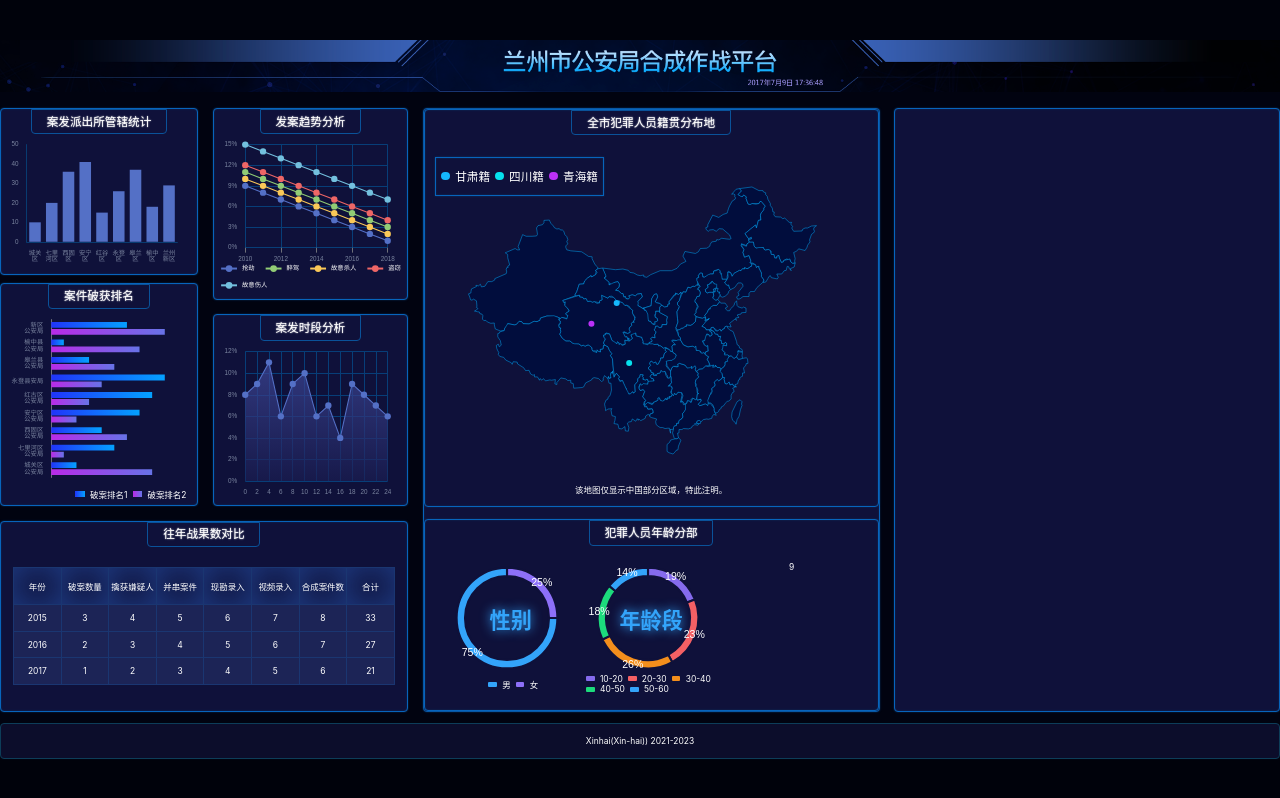
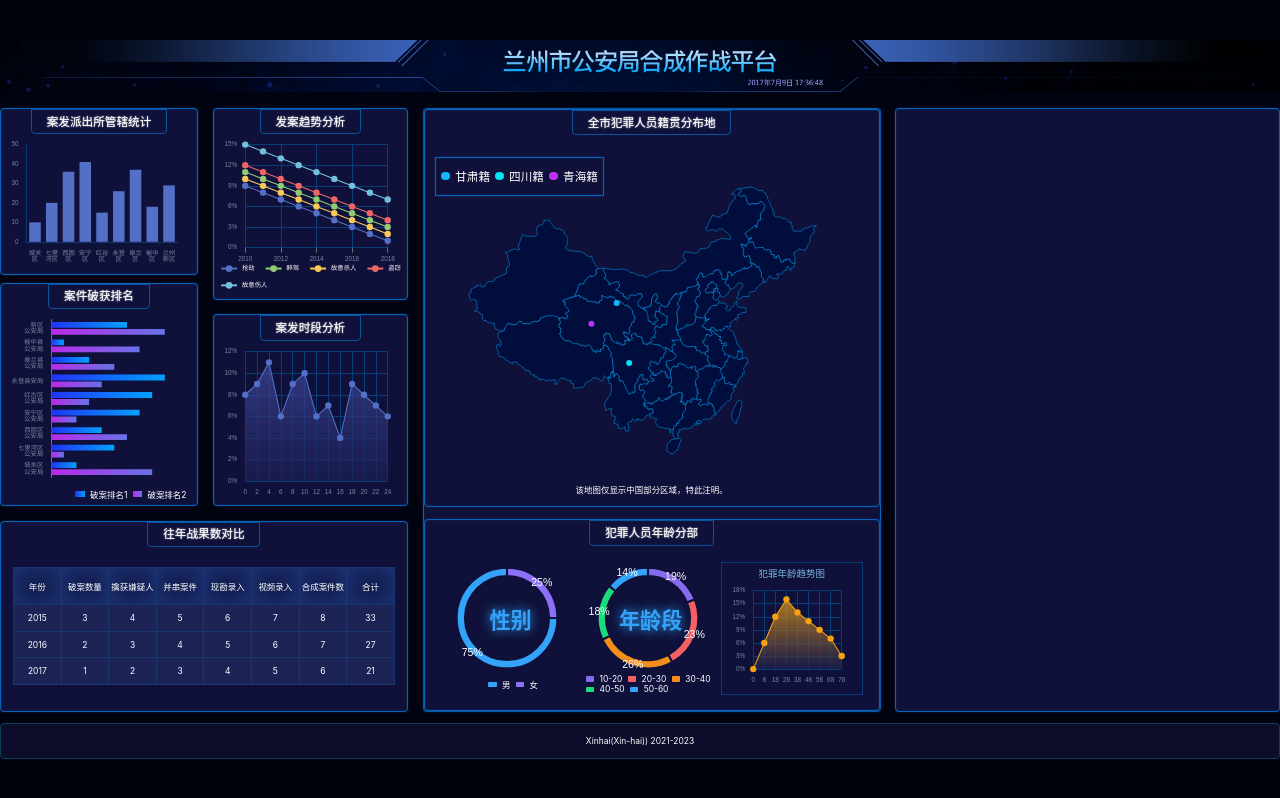
Before and after one commit to Xin-hai/Large-visual-screen, a React (Vite) app: page /#/ in a window 1280 px wide. Built offline with nearby package versions, Linux system fonts and the light colour scheme.

Commit message:
初步完成Chart9,借鉴Chart4

```diff
--- a/src/components/chart-4.tsx
+++ b/src/components/chart-4.tsx
@@ -6,7 +6,7 @@ import {createEchartsOptions} from "../shared/create-echarts-options";
 export const Chart4 = () => {
   const divRef = useRef(null);
   useEffect(() => {
-    var myChart = echarts.init(divRef.current);
+    let myChart = echarts.init(divRef.current);
     myChart.setOption(createEchartsOptions({
       xAxis: {
         type: 'category',
--- a/src/components/chart-9.tsx
+++ b/src/components/chart-9.tsx
@@ -1,14 +1,54 @@
 import React, {useEffect, useRef} from 'react';
 import * as echarts from "echarts";
+import {px} from "../shared/px";
+import {createEchartsOptions} from "../shared/create-echarts-options";
 
 export const Chart9 = () => {
   const divRef = useRef(null);
   useEffect(() => {
     let myChart = echarts.init(divRef.current);
-  },[])
+    myChart.setOption(createEchartsOptions({
+      color: '#f7a110',
+      xAxis: {
+        type: 'category',
+        boundaryGap: false,
+        data: [0, 8, 18, 28, 38, 48, 58, 68, 78],
+        splitLine: {show: true, lineStyle: {color: '#073E78'}},
+        axisTick: {show: false},
+        axisLine: {show: false},
+      },
+      yAxis: {
+        type: 'value',
+        splitLine: {lineStyle: {color: '#073E78'}},
+        axisLabel: {
+          formatter(val) {
+            return val * 100 + '%';
+          }
+        }
+      },
+      series: [{
+        name: '各年龄段',
+        type: 'line',
+        data: [0.00,0.06,0.12,0.16,0.13,0.11,0.09,0.07,0.03],
+        symbol: 'circle',
+        symbolSize: px(12),
+        lineStyle: {width: px(2)},
+        areaStyle: {
+          color: new echarts.graphic.LinearGradient(0, 0, 0, 1, [{
+            offset: 0,
+            color: '#f7a110'
+          }, {
+            offset: 1,
+            color: '#1b1d50'
+          }]),
+        }
+      }]
+    }));
+  }, []);
 
   return (
-    <div className="年龄段-图3">9
+    <div className="年龄段-图3">
+      <h4>犯罪年龄趋势图</h4>
       <div ref={divRef} className={"chart"}>
 
       </div>
--- a/src/pages/home.scss
+++ b/src/pages/home.scss
@@ -212,6 +212,12 @@
           justify-content: flex-start;
         }
       }
+      &-图3 {
+        border: 1px solid #083977;
+        h4 {
+          font-size: px(18);color: #7ab6db;margin-top: px(6);
+        }
+      }
       }
 
     .籍贯 {
```
